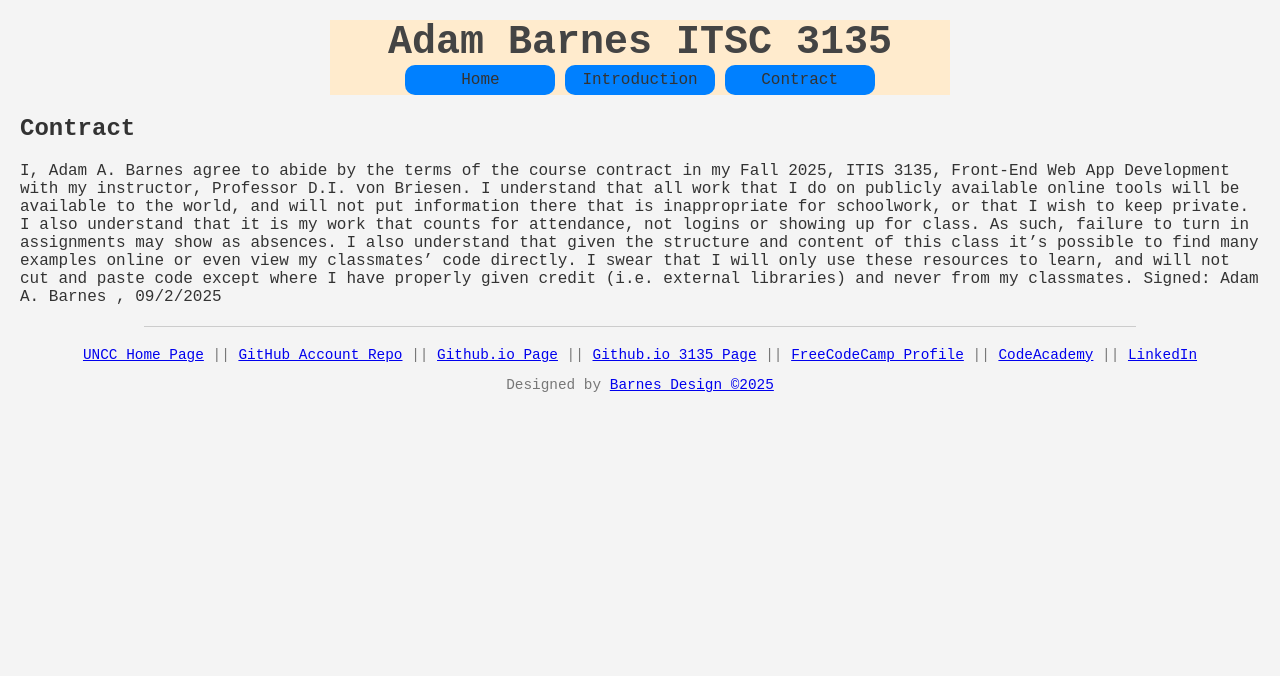
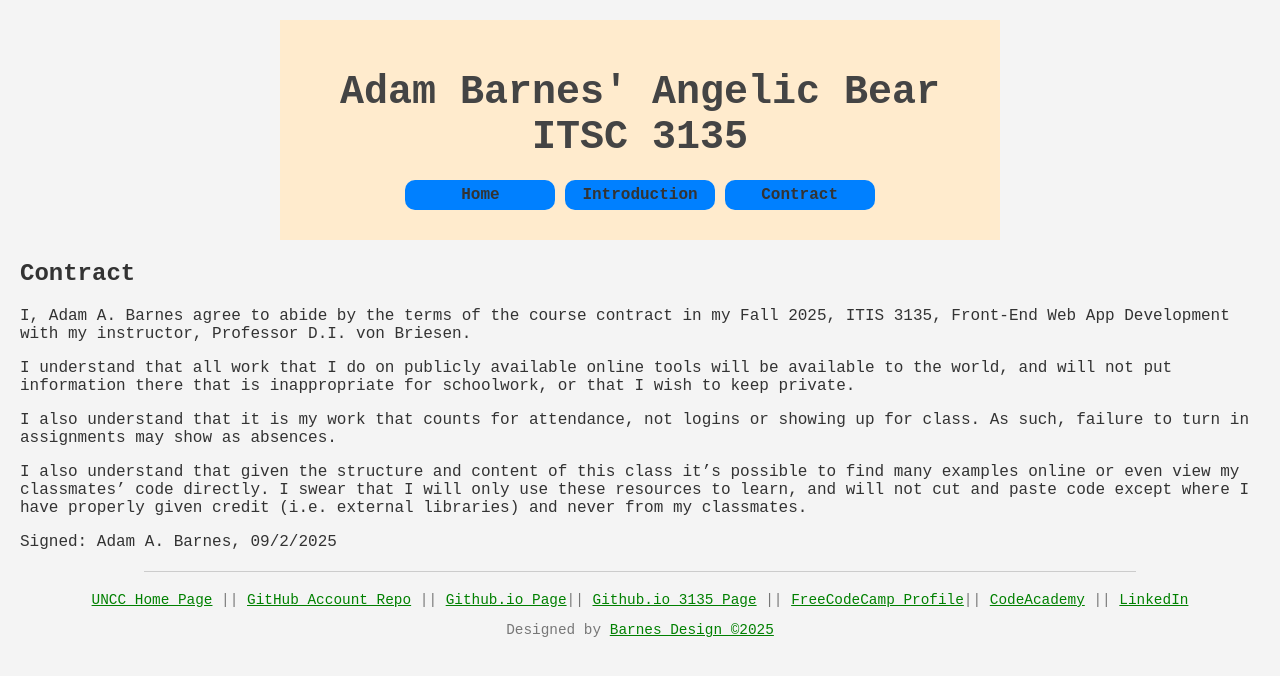
Before and after one commit to adambarnes917/adambarnes917.github.io, a plain HTML site: page itis3135/contract.html in a window 1280 px wide. Drawn offline with Linux system fonts and the light colour scheme.

Commit message:
updated footers and headers to be components

```diff
--- /dev/null
+++ b/itis3135/components/footer.html
@@ -0,0 +1,8 @@
+<a href="https://webpages.charlotte.edu/abarne94/">UNCC Home Page</a> ||
+    <a href="https://github.com/adambarnes917/adambarnes917.github.io">GitHub Account Repo</a> ||
+    <a href="https://adambarnes917.github.io/">Github.io Page</a>||
+    <a href="https://adambarnes917.github.io/itis3135/">Github.io 3135 Page</a> ||
+    <a href="https://www.freecodecamp.org/adambarnes">FreeCodeCamp Profile</a>||
+    <a href="https://www.codecademy.com/profiles/adambarnes917">CodeAcademy</a> ||
+    <a href="https://www.linkedin.com/in/adam-barnes-7a78a9327/">LinkedIn</a>
+<p>Designed by <a href="thebarnesdesign.com">Barnes Design ©2025</a></p>
--- /dev/null
+++ b/itis3135/components/header.html
@@ -0,0 +1,6 @@
+<h1>Adam Barnes' Angelic Bear ITSC 3135</h1>
+<nav>
+    <a href="./"><div>Home</div></a>
+    <a href="introduction.html"><div>Introduction</div></a>
+    <a href="contract.html"><div>Contract</div></a>
+</nav>
--- a/itis3135/contract.html
+++ b/itis3135/contract.html
@@ -9,29 +9,22 @@
 </head>
 <body>
     <header>
-        <h1>Adam Barnes ITSC 3135</h1>
-        <nav>
-            <a href="./"><div>Home</div></a>
-            <a href="introduction.html"><div>Introduction</div></a>
-            <a href="contract.html"><div>Contract</div></a>
-        </nav>
+        <div data-include="components/header.html"></div>
     </header>
     <main>
         <h2>Contract</h2>
-        <p>I, Adam A. Barnes agree to abide by the terms of the course contract in my Fall 2025, ITIS 3135, Front-End Web App Development with my instructor, Professor D.I. von Briesen.
-             I understand that all work that I do on publicly available online tools will be available to the world, and will not put information there that is
-             inappropriate for schoolwork, or that I wish to keep private. I also understand that it is my work that counts for attendance, not logins or showing up
-              for class. As such, failure to turn in assignments may show as absences. I also understand that given the structure and content of this class it’s possible
-              to find many examples online or even view my classmates’ code directly. I swear that I will only use these resources to learn, and will not cut and paste
-              code except where I have properly given credit (i.e. external libraries) and never from my classmates. Signed: Adam A. Barnes , 09/2/2025</p>
+        <p>I, Adam A. Barnes agree to abide by the terms of the course contract in my Fall 2025, ITIS 3135, Front-End Web App Development with my instructor, Professor D.I. von Briesen.</p>
+        <p>I understand that all work that I do on publicly available online tools will be available to the world, and will not put information there that is
+             inappropriate for schoolwork, or that I wish to keep private.</p>
+        <p>I also understand that it is my work that counts for attendance, not logins or showing up for class. As such, failure to turn in assignments may show as absences.</p>
+        <p>I also understand that given the structure and content of this class it’s possible to find many examples online or even view my classmates’ code directly. I swear that I will only use these resources to learn, and will not cut and paste
+              code except where I have properly given credit (i.e. external libraries) and never from my classmates.</p>
+        <p>Signed: Adam A. Barnes, 09/2/2025</p>
         <hr>
     </main>
     <footer>
-                <a href="https://webpages.charlotte.edu/abarne94/">UNCC Home Page</a> || <a href="https://github.com/adambarnes917/adambarnes917.github.io">GitHub Account Repo</a> || <a href="https://adambarnes917.github.io/">Github.io Page</a>
-                || <a href="https://adambarnes917.github.io/itis3135/">Github.io 3135 Page</a> || <a href="https://www.freecodecamp.org/adambarnes">FreeCodeCamp Profile</a>
-                || <a href="https://www.codecademy.com/profiles/adambarnes917">CodeAcademy</a> || <a href="https://www.linkedin.com/in/adam-barnes-7a78a9327/">LinkedIn</a>
-        <p>Designed by <a href="thebarnesdesign.com">Barnes Design ©2025</a></p>
+        <div data-include="components/footer.html"></div>
     </footer>
-
+    <script src="scripts/HTMLInclude.min.js"></script>
 </body>
 </html>
--- /dev/null
+++ b/itis3135/scripts/HTMLInclude.min.js
@@ -0,0 +1,2 @@
+/*! HTMLInclude v1.1.1 | MIT License | github.com/paul-browne/HTMLInclude */
+!function(l,d){l.HTMLInclude||(l.HTMLInclude=function(){function r(t,e){return t.getBoundingClientRect().top<=+e+l.innerHeight}function a(t,e){var o=new XMLHttpRequest;o.onreadystatechange=function(){4==o.readyState&&200==o.status&&e.forEach(function(t){var e=t.getAttribute("data-replace"),n=o.responseText;e&&e.split(",").forEach(function(t){var e=t.trim().split(":");n=n.replace(new RegExp(e[0],"g"),e[1])}),t.outerHTML=n;for(var r=(new DOMParser).parseFromString(n,"text/html").querySelectorAll("SCRIPT"),a=0,i=r.length;a<i;){var c=d.createElement("SCRIPT");r[a].src?c.src=r[a].src:c.innerHTML=r[a].innerHTML,d.head.appendChild(c),a++}})},o.open("GET",t,!0),o.send()}function t(e,n){l.addEventListener("scroll",function t(){r(e,n)&&(l.removeEventListener("scroll",t),a(e.getAttribute("data-include"),[e]))})}for(var e={},n=d.querySelectorAll("[data-include]:not([data-in])"),i=n.length;i--;){var c=n[i].getAttribute("data-include"),o=n[i].getAttribute("data-lazy");n[i].setAttribute("data-in",""),!o||o&&r(n[i],o)?(e[c]=e[c]||[],e[c].push(n[i])):t(n[i],o)}for(var u in e)a(u,e[u])}),l.HTMLInclude()}(window,document);
--- a/itis3135/styles/default.css
+++ b/itis3135/styles/default.css
@@ -11,10 +11,12 @@ header{
     width: 50%;
     margin-left: auto;
     margin-right: auto;
+    padding: 50px;
 }
 header a{
     text-decoration: none;
     color: #333;
+    font-weight: bold;
 }
 div:hover{
     transform: scale(1.1);
@@ -29,6 +31,8 @@ div{
     display: inline-block;
     text-align: center;
     line-height: 30px;
+    position: relative;
+    top: 20px;
 }
 h1{
     font-size: 2.5em;
@@ -64,3 +68,10 @@ figcaption{
     margin-top: 10px;
     font-size: 0.9em;
 }
+a{
+    color: green;
+
+}
+footer a:visited{
+    color: green;;
+}
```
Also changed, not shown: itis3135/index.html (+4 -12 lines), itis3135/introduction.html (+3 -11 lines), itis3135/mascot/about.html (added), itis3135/mascot/index.html (added).
